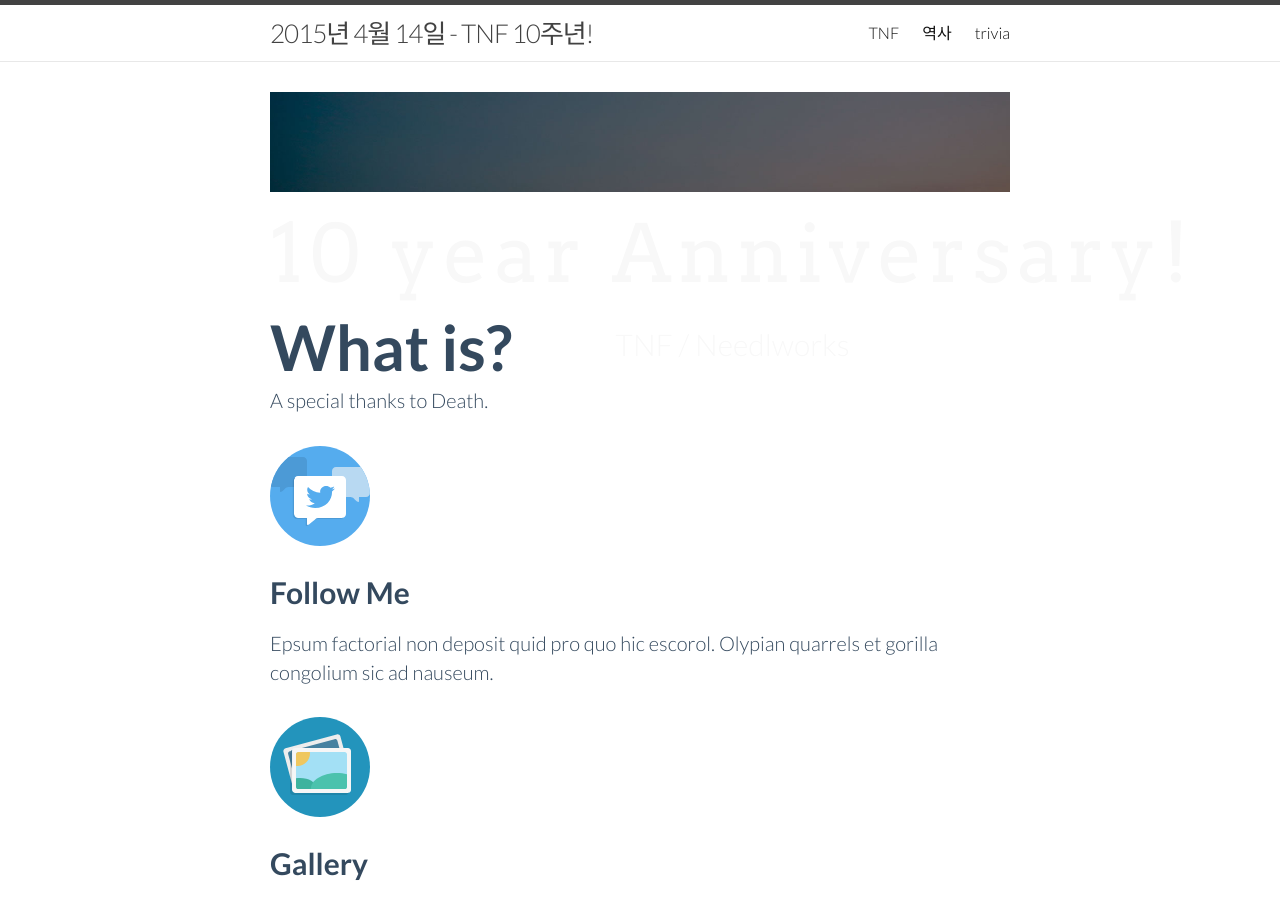
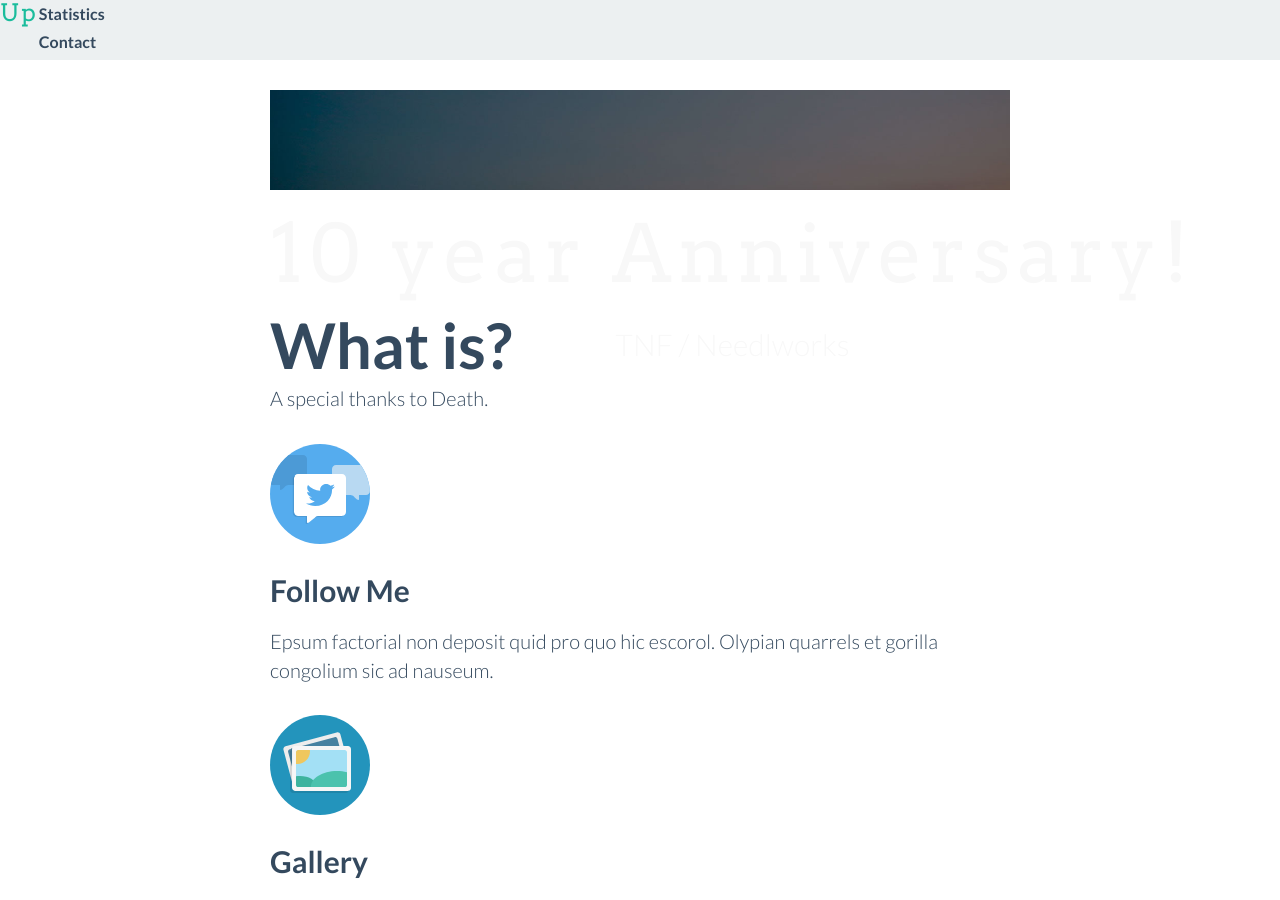
Before and after one commit to Needlworks/10yr-anniversary, a Jekyll site: the page built from index.html, in a window 1280 px wide and 900 px high. Built offline with Jekyll 4.4.1, drawn with Linux system fonts in a browser that asks for light colours; nearby versions of some CDN libraries; some web fonts are replaced.

Commit message:
Fix navigation bar.

```diff
--- a/_includes/header.html
+++ b/_includes/header.html
@@ -3,30 +3,21 @@
   <div id="status"></div>
 </div>
 
-<header class="site-header">
-
-  <div class="wrapper">
-
-    <a class="site-title" href="{{ site.baseurl }}/">{{ site.title }}</a>
-
-    <nav class="site-nav">
-      <a href="#" class="menu-icon">
-        <svg viewBox="0 0 18 15">
-          <path fill="#424242" d="M18,1.484c0,0.82-0.665,1.484-1.484,1.484H1.484C0.665,2.969,0,2.304,0,1.484l0,0C0,0.665,0.665,0,1.484,0 h15.031C17.335,0,18,0.665,18,1.484L18,1.484z"/>
-          <path fill="#424242" d="M18,7.516C18,8.335,17.335,9,16.516,9H1.484C0.665,9,0,8.335,0,7.516l0,0c0-0.82,0.665-1.484,1.484-1.484 h15.031C17.335,6.031,18,6.696,18,7.516L18,7.516z"/>
-          <path fill="#424242" d="M18,13.516C18,14.335,17.335,15,16.516,15H1.484C0.665,15,0,14.335,0,13.516l0,0 c0-0.82,0.665-1.484,1.484-1.484h15.031C17.335,12.031,18,12.696,18,13.516L18,13.516z"/>
-        </svg>
-      </a>
-
-      <div class="trigger">
-        {% for page in site.pages %}
-          {% if page.title %}
-          <a class="page-link" href="{{ page.url | prepend: site.baseurl }}">{{ page.title }}</a>
-          {% endif %}
-        {% endfor %}
-      </div>
-    </nav>
-
+<!-- NavBar-->
+<nav class="navbar-default" role="navigation">
+  <div class="container">
+    <div class="navbar-header">
+      <button type="button" class="navbar-toggle" data-toggle="collapse" data-target=".navbar-ex1-collapse">
+        <span class="sr-only">Toggle navigation</span>
+      </button>
+      <a class="navbar-brand" href="#home">Up</a>
+    </div>
+    <div class="collapse navbar-collapse navbar-right navbar-ex1-collapse">
+      <ul class="nav navbar-nav">
+        <li class="menuItem"><a href="#stats">Statistics</a></li>
+        <!-- TODO: links to additional content sections -->
+        <li class="menuItem"><a href="#contact">Contact</a></li>
+      </ul>
+    </div>
   </div>
-
-</header>
+</nav>
--- a/index.html
+++ b/index.html
@@ -22,7 +22,7 @@ layout: default
 </div>
 
 <!-- What is -->
-<div id="whatis" class="content-section-b" style="border-top: 0">
+<div id="stats" class="content-section-b" style="border-top: 0">
   <div class="container">
 
     <div class="col-md-6 col-md-offset-3 text-center wrap_title">
```
